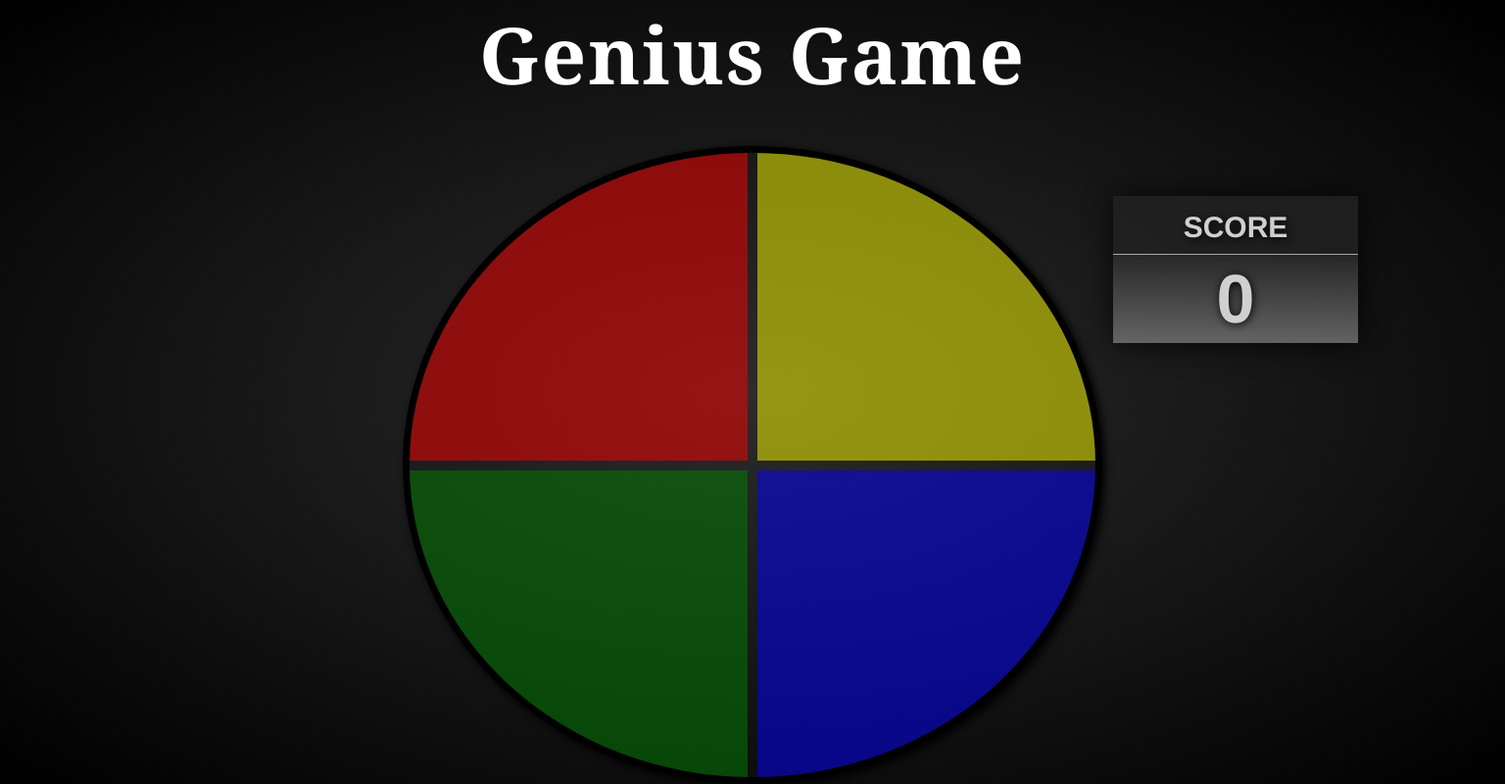
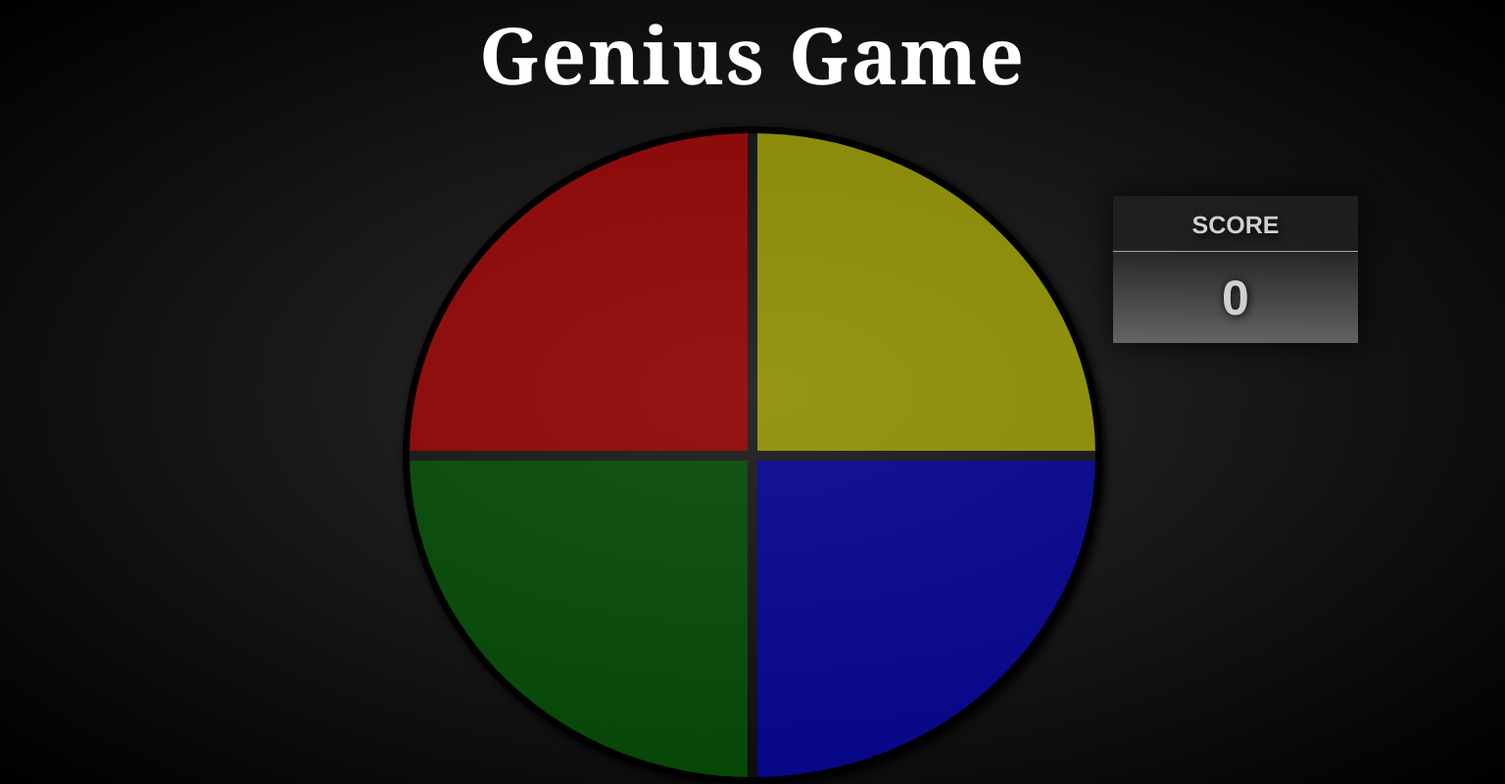
Before and after one commit to pdavii/genius-game, a plain HTML site: page index.html in a window 1536 px wide. Shown: the whole page at 98% size. Drawn offline with Linux system fonts and the light colour scheme.

Commit message:
Update style.css

```diff
--- a/style.css
+++ b/style.css
@@ -9,20 +9,21 @@ body {
     justify-content: center;
     align-items: center;
 }
+
 h1 {
     color: #FFF;
-    font-size: 80px;
+    font-size: 45px;
     font-family: Georgia, 'Times New Roman', Times, serif;
     letter-spacing: 2px;
     margin: 0;
-    margin-bottom: 40px;
+    margin-bottom: 20px;
+    text-align: center;
 }
+
 .score {
-    width: 250px;
-    height: 150px;
-    position: absolute;
-    top: 200px;
-    right: 150px;
+    width: 150px;
+    height: 50px;
+    margin-bottom: 100px;
     background-color: #CCC;
     box-shadow: 1px 1px 30px #000;
     opacity: 0.8;
@@ -30,70 +31,112 @@ h1 {
     flex-direction: column;
     justify-content: space-between;
 }
+
 .score__head {
     padding-bottom: 10px;
     border-bottom: 1px solid #CCC;
 }
+
 .score__head,
 .score__body {
     width: 100%;
     height: 50px;
     background-color: #222;
     color: #FFF;
-    font-size: 30px;
+    font-size: 25px;
     font-weight: bold;
     text-shadow: 3px 3px 10px black;
     font-family: 'Franklin Gothic Medium', 'Arial Narrow', Arial, sans-serif;
     text-align: center;
     padding-top: 15px;
 }
+
 .score__body {
     padding: 0;
     height: 100%;
     display: flex;
     justify-content: center;
     align-items: center;
-    font-size: 70px;
+    font-size: 50px;
     background-image: linear-gradient(#2c2c2c, #777);
     text-shadow: 1px 1px 10px black;
 }
 
 .genius__area {
     overflow: hidden;
-    width: 700px;
-    height: 700px;
+    width: 250px;
+    height: 250px;
     border: 7px solid #000;
     border-radius: 50%;
     box-shadow: 3px 3px 10px #000;
     display: grid;
     grid-template-areas: 'vermelho amarelo'
-    'verde azul';
+        'verde azul';
     grid-gap: 10px
 }
+
 .red {
     grid-area: vermelho;
     background-color: red;
     cursor: pointer;
     opacity: 0.5;
 }
+
 .yellow {
     grid-area: amarelo;
     background-color: yellow;
     cursor: pointer;
     opacity: 0.5;
 }
+
 .blue {
     grid-area: azul;
     background-color: blue;
     cursor: pointer;
     opacity: 0.5;
 }
+
 .green {
     grid-area: verde;
     background-color: green;
     cursor: pointer;
     opacity: 0.5;
 }
+
 .selected {
     opacity: 1;
 }
+
+
+@media(min-width: 1400px) {
+    h1 {
+        font-size: 80px;
+    }
+
+    .score {
+        width: 250px;
+        height: 150px;
+        position: absolute;
+        top: 200px;
+        right: 150px;
+        background-color: #CCC;
+        box-shadow: 1px 1px 30px #000;
+        opacity: 0.8;
+        display: flex;
+        flex-direction: column;
+        justify-content: space-between;
+    }
+
+    .genius__area {
+        overflow: hidden;
+        width: 700px;
+        height: 700px;
+        border: 7px solid #000;
+        border-radius: 50%;
+        box-shadow: 3px 3px 10px #000;
+        display: grid;
+        grid-template-areas: 'vermelho amarelo'
+            'verde azul';
+        grid-gap: 10px
+    }
+}
```
